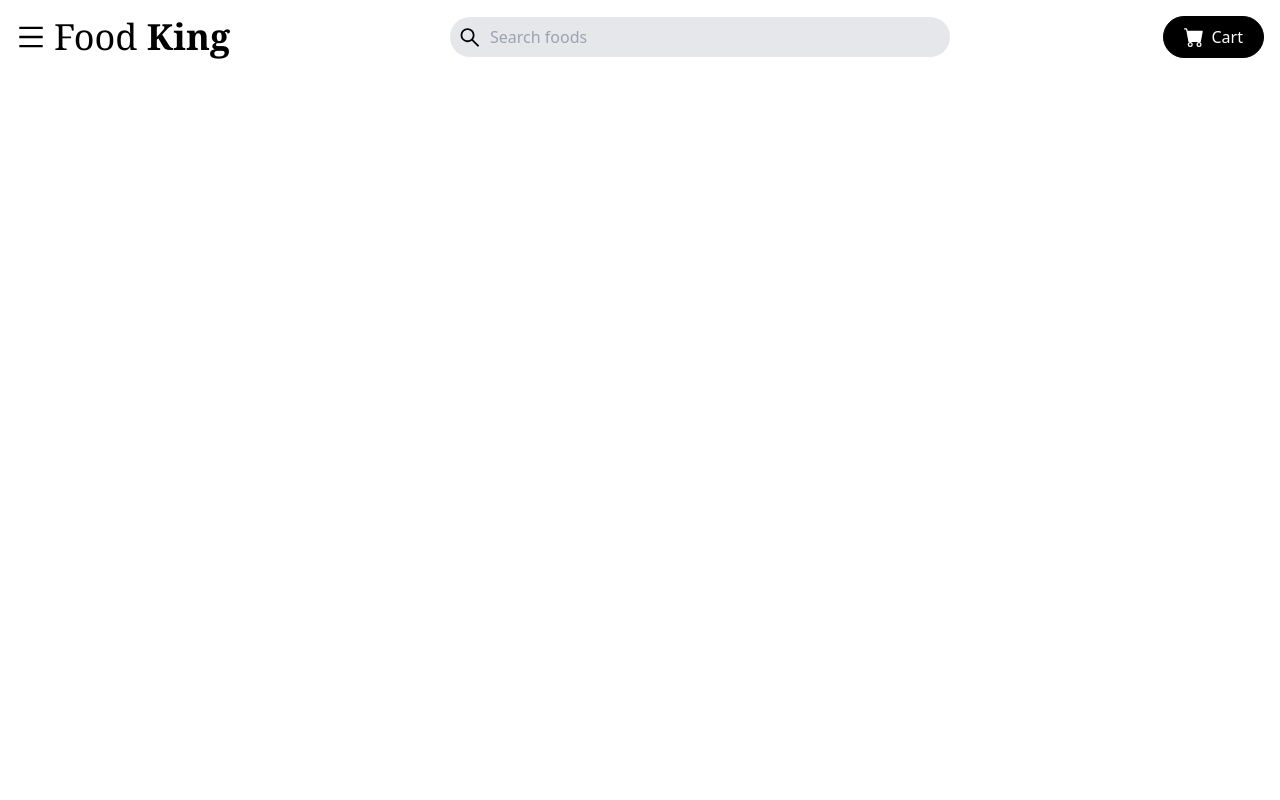
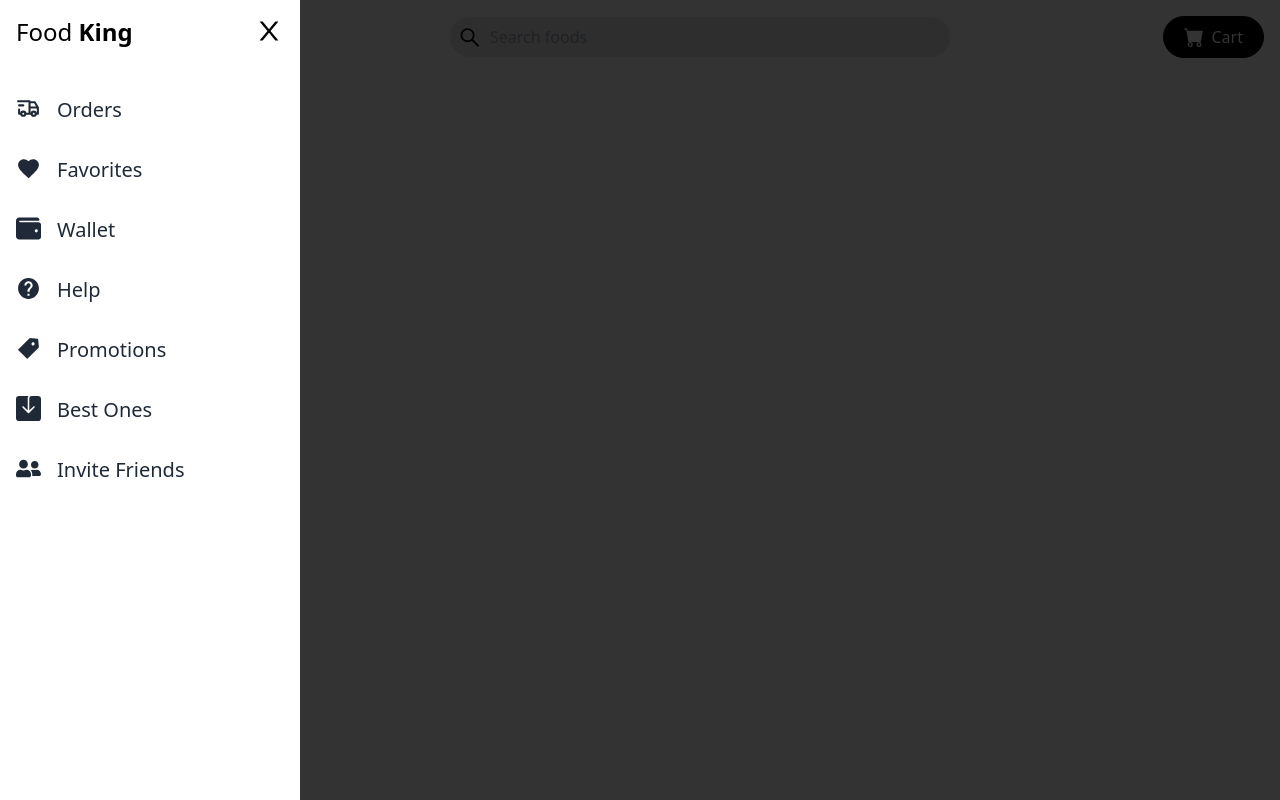
Before and after one commit to HossainRafi/FoodKing, a React (Create React App) app: page / in a window 1280 px wide. Built offline with nearby package versions, Linux system fonts and the light colour scheme; the HTML template or start-up script is replaced by a standard one.

Commit message:
nav links done

```diff
--- a/src/components/Navbar.jsx
+++ b/src/components/Navbar.jsx
@@ -1,6 +1,14 @@
 import React from "react";
-import { AiOutlineSearch, AiOutlineMenu } from "react-icons/ai";
-import { BsFillCartFill,} from "react-icons/bs";
+import {
+  AiOutlineMenu,
+  AiOutlineSearch,
+  AiOutlineClose,
+  AiFillTag,
+} from "react-icons/ai";
+import { BsFillCartFill, BsFillSaveFill } from "react-icons/bs";
+import { TbTruckDelivery } from "react-icons/tb";
+import { FaUserFriends, FaWallet } from "react-icons/fa";
+import { MdFavorite, MdHelp } from "react-icons/md";
 
 const Navbar = () => {
   return (
@@ -33,6 +41,49 @@
       <button className="bg-black text-white hidden md:flex items-center py-2 rounded-full">
         <BsFillCartFill size={20} className="mr-2" /> Cart
       </button>
+
+      {/* Mobile Menu */}
+      {/* Overlay */}
+        <div className="bg-black/80 fixed w-full h-screen z-10 top-0 left-0"></div>
+
+      {/* Side drawer menu */}
+      <div
+        className="fixed top-0 left-0 w-[300px] h-screen bg-white z-10 duration-300"
+
+      >
+        <AiOutlineClose
+          size={30}
+          className="absolute right-4 top-4 cursor-pointer"
+        />
+        <h2 className="text-2xl p-4">
+          Food <span className="font-bold">King</span>
+        </h2>
+        <nav>
+          <ul className="flex flex-col p-4 text-gray-800">
+            <li className="text-xl py-4 flex">
+              <TbTruckDelivery size={25} className="mr-4" /> Orders
+            </li>
+            <li className="text-xl py-4 flex">
+              <MdFavorite size={25} className="mr-4" /> Favorites
+            </li>
+            <li className="text-xl py-4 flex">
+              <FaWallet size={25} className="mr-4" /> Wallet
+            </li>
+            <li className="text-xl py-4 flex">
+              <MdHelp size={25} className="mr-4" /> Help
+            </li>
+            <li className="text-xl py-4 flex">
+              <AiFillTag size={25} className="mr-4" /> Promotions
+            </li>
+            <li className="text-xl py-4 flex">
+              <BsFillSaveFill size={25} className="mr-4" /> Best Ones
+            </li>
+            <li className="text-xl py-4 flex">
+              <FaUserFriends size={25} className="mr-4" /> Invite Friends
+            </li>
+          </ul>
+        </nav>
+      </div>
     </div>
   );
 };
```
